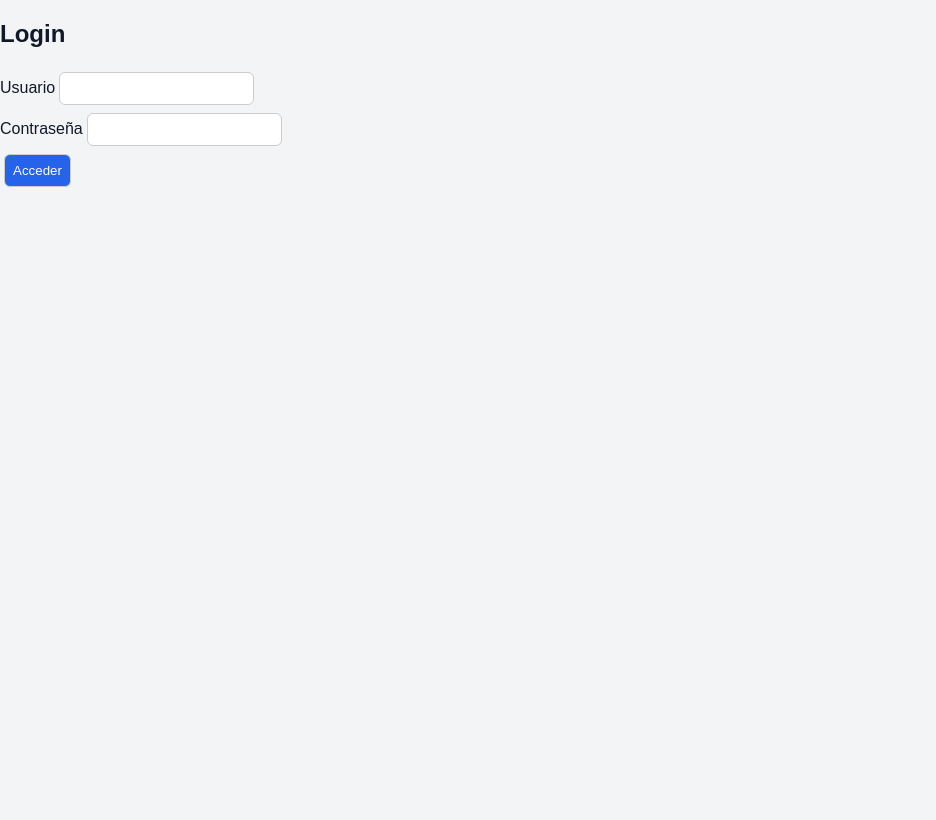
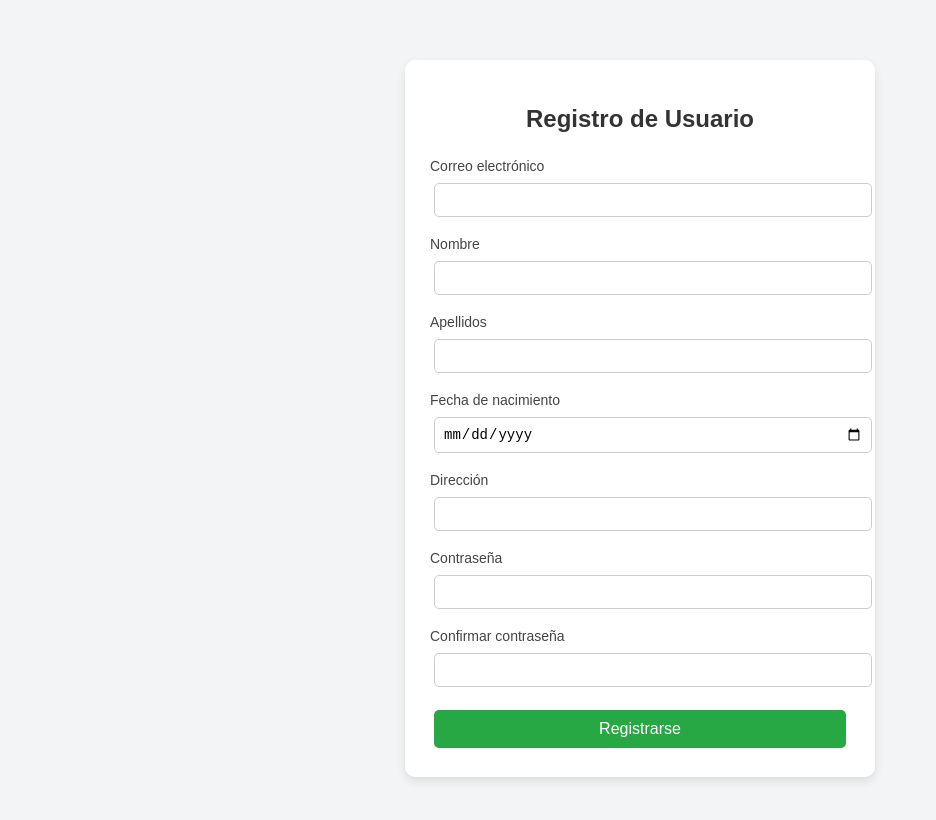
Before and after one commit to Marioelviranicolas/GestionUsuariosFullStack, a React (Vite) app in the folder ProyectoMKR/: page / in a window 1280 px wide. Shown: the top 820 px of the page, without its empty margins (0-936 px from the left). Built offline with nearby package versions, Linux system fonts and the light colour scheme; no server answers.

Commit message:
Registro

```diff
--- a/ProyectoMKR/src/App.jsx
+++ b/ProyectoMKR/src/App.jsx
@@ -1,13 +1,16 @@
 // src/App.jsx
 import React from 'react';
-import Login from './components/autentication/LoginForm';
+import { BrowserRouter } from 'react-router-dom';
+import Register from './components/autentication/RegisterForm';
 
 
 
 export default function App() {
   return (
+    <BrowserRouter>
     <div>
-      <Login />
+      <Register/>
     </div>
+    </BrowserRouter>
   );
 }
--- a/ProyectoMKR/src/components/autentication/RegisterForm.jsx
+++ b/ProyectoMKR/src/components/autentication/RegisterForm.jsx
@@ -1,56 +1,249 @@
+import React, { useState, useContext } from 'react';
+import { useNavigate } from 'react-router-dom';
+import { AuthContext } from '../../Context/AuthContext';
 
-import React, { useContext } from 'react';
-import { useForm } from 'react-hook-form';
-import { AuthContext } from '../../Context/AuthContext';
-import { useNavigate } from 'react-router-dom';
+export default function RegisterForm() {
+  const navigate = useNavigate();
+  const { register } = useContext(AuthContext);
 
-export default function Register(){
-  const { register: registerUser } = useContext(AuthContext);
-  const { register, handleSubmit, formState: { errors, isSubmitting } } = useForm();
-  const navigate = useNavigate();
+  // 🧠 Estado del formulario
+  const [formData, setFormData] = useState({
+    username: '',
+    password: '',
+    confirmPassword: '',
+    nombre: '',
+    apellidos: '',
+    fechaNacimiento: '',
+    direccion: ''
+  });
 
-  const onSubmit = async (data) => {
-    const payload = {
-      username: data.username,
-      password: data.password,
-      nombre: data.nombre,
-      apellidos: data.apellidos,
-      enabled: 1,
-      perfil: { idPerfil: 2 }
+  const [isSubmitting, setIsSubmitting] = useState(false);
+  const [errorMessage, setErrorMessage] = useState('');
+
+  // 🔄 Manejar los cambios en los inputs
+  const handleChange = (e) => {
+    const { name, value } = e.target;
+    setFormData({
+      ...formData,
+      [name]: value
+    });
+  };
+
+  // 🚀 Enviar formulario
+  const handleSubmit = async (e) => {
+    e.preventDefault();
+    setErrorMessage('');
+
+    const { username, password, confirmPassword, nombre, apellidos, fechaNacimiento, direccion } = formData;
+
+    // ✅ Validaciones
+    if (!username.includes('@') || !username.includes('.')) {
+      setErrorMessage('El correo debe contener "@" y un punto.');
+      return;
+    }
+
+    if (password.length < 4) {
+      setErrorMessage('La contraseña debe tener al menos 4 caracteres.');
+      return;
+    }
+
+    if (password !== confirmPassword) {
+      setErrorMessage('Las contraseñas no coinciden.');
+      return;
+    }
+
+    // 📦 Datos que espera tu backend (según UsuarioServiceImpl)
+    const usuario = {
+      username,
+      password,
+      nombre,
+      apellidos,
+      fechaNacimiento,
+      direccion,
+      perfil: { idPerfil: 2 } // ROLE_CLIENTE
     };
-    const res = await registerUser(payload);
-    if (res.ok) {
-      alert('Registrado correctamente. Haz login.');
-      navigate('/login');
-    } else {
-      alert('Error: ' + JSON.stringify(res.error));
+
+
+    try {
+      setIsSubmitting(true);
+      const { ok, data, error } = await register(usuario);
+
+      if (data === 1) {
+        alert('✅ Usuario registrado con éxito');
+        console.log('📤 Enviando datos al backend:', usuario);
+
+        navigate('/LoginForm');
+        return;
+      }
+
+      if (data === -1) {
+        setErrorMessage('⚠️ El usuario ya existe, prueba con otro correo.');
+        return;
+      }
+
+      setErrorMessage('❌ Error desconocido al registrar el usuario.');
+    } catch (err) {
+      console.error('❌ Error en la solicitud:', err);
+      setErrorMessage('Error al comunicarse con el servidor.');
+    } finally {
+      setIsSubmitting(false);
     }
   };
 
   return (
-    <div>
-      <h2>Registro</h2>
-      <form onSubmit={handleSubmit(onSubmit)}>
-        <div>
-          <label>Usuario (email)</label>
-          <input {...register('username', { required: 'Requerido', pattern: { value: /^\S+@\S+$/i, message: 'Email inválido' }})} />
-          {errors.username && <p>{errors.username.message}</p>}
+    <div style={styles.container}>
+      <h2 style={styles.title}>Registro de Usuario</h2>
+
+      <form onSubmit={handleSubmit} style={styles.form}>
+        <div style={styles.formGroup}>
+          <label style={styles.label}>Correo electrónico</label>
+          <input
+            style={styles.input}
+            type="email"
+            name="username"
+            value={formData.username}
+            onChange={handleChange}
+            required
+          />
         </div>
 
-        <div>
-          <label>Contraseña</label>
-          <input type="password" {...register('password', { required: 'Requerido', minLength: { value: 8, message: 'Mín 8 caracteres' } })} />
-          {errors.password && <p>{errors.password.message}</p>}
+        <div style={styles.formGroup}>
+          <label style={styles.label}>Nombre</label>
+          <input
+            style={styles.input}
+            type="text"
+            name="nombre"
+            value={formData.nombre}
+            onChange={handleChange}
+            required
+          />
         </div>
 
-        <div>
-          <label>Nombre</label>
-          <input {...register('nombre',{ required: 'Requerido' })} />
-          {errors.nombre && <p>{errors.nombre.message}</p>}
+        <div style={styles.formGroup}>
+          <label style={styles.label}>Apellidos</label>
+          <input
+            style={styles.input}
+            type="text"
+            name="apellidos"
+            value={formData.apellidos}
+            onChange={handleChange}
+            required
+          />
         </div>
 
-        <button type="submit" disabled={isSubmitting}>Registrarse</button>
+        <div style={styles.formGroup}>
+          <label style={styles.label}>Fecha de nacimiento</label>
+          <input
+            style={styles.input}
+            type="date"
+            name="fechaNacimiento"
+            value={formData.fechaNacimiento}
+            onChange={handleChange}
+            required
+          />
+        </div>
+
+        <div style={styles.formGroup}>
+          <label style={styles.label}>Dirección</label>
+          <input
+            style={styles.input}
+            type="text"
+            name="direccion"
+            value={formData.direccion}
+            onChange={handleChange}
+          />
+        </div>
+
+        <div style={styles.formGroup}>
+          <label style={styles.label}>Contraseña</label>
+          <input
+            style={styles.input}
+            type="password"
+            name="password"
+            value={formData.password}
+            onChange={handleChange}
+            required
+          />
+        </div>
+
+        <div style={styles.formGroup}>
+          <label style={styles.label}>Confirmar contraseña</label>
+          <input
+            style={styles.input}
+            type="password"
+            name="confirmPassword"
+            value={formData.confirmPassword}
+            onChange={handleChange}
+            required
+          />
+        </div>
+
+        {errorMessage && <p style={styles.error}>{errorMessage}</p>}
+
+        <button
+          type="submit"
+          style={{
+            ...styles.button,
+            backgroundColor: isSubmitting ? '#999' : '#28a745',
+            cursor: isSubmitting ? 'not-allowed' : 'pointer'
+          }}
+          disabled={isSubmitting}
+        >
+          {isSubmitting ? 'Registrando...' : 'Registrarse'}
+        </button>
       </form>
     </div>
   );
 }
+
+// 🎨 Estilos limpios
+const styles = {
+  container: {
+    maxWidth: '420px',
+    margin: '60px auto',
+    padding: '25px',
+    backgroundColor: '#fff',
+    borderRadius: '10px',
+    boxShadow: '0 4px 10px rgba(0,0,0,0.1)',
+    fontFamily: 'Arial, sans-serif'
+  },
+  title: {
+    textAlign: 'center',
+    marginBottom: '25px',
+    color: '#333'
+  },
+  form: {
+    display: 'flex',
+    flexDirection: 'column'
+  },
+  formGroup: {
+    marginBottom: '15px'
+  },
+  label: {
+    fontSize: '14px',
+    marginBottom: '5px',
+    display: 'block',
+    color: '#444'
+  },
+  input: {
+    width: '100%',
+    padding: '8px',
+    border: '1px solid #ccc',
+    borderRadius: '5px',
+    fontSize: '14px'
+  },
+  error: {
+    color: 'red',
+    fontSize: '13px',
+    textAlign: 'center',
+    marginTop: '10px'
+  },
+  button: {
+    border: 'none',
+    color: 'white',
+    padding: '10px',
+    fontSize: '16px',
+    borderRadius: '5px',
+    transition: 'background 0.3s'
+  }
+};
--- a/ProyectoMKR/src/main.jsx
+++ b/ProyectoMKR/src/main.jsx
@@ -1,5 +1,6 @@
 import React from 'react'
 import ReactDOM from 'react-dom/client'
+import { BrowserRouter } from 'react-router-dom';
 import App from './App'
 import './index.css'
 import { AuthProvider } from './Context/AuthContext'
```
